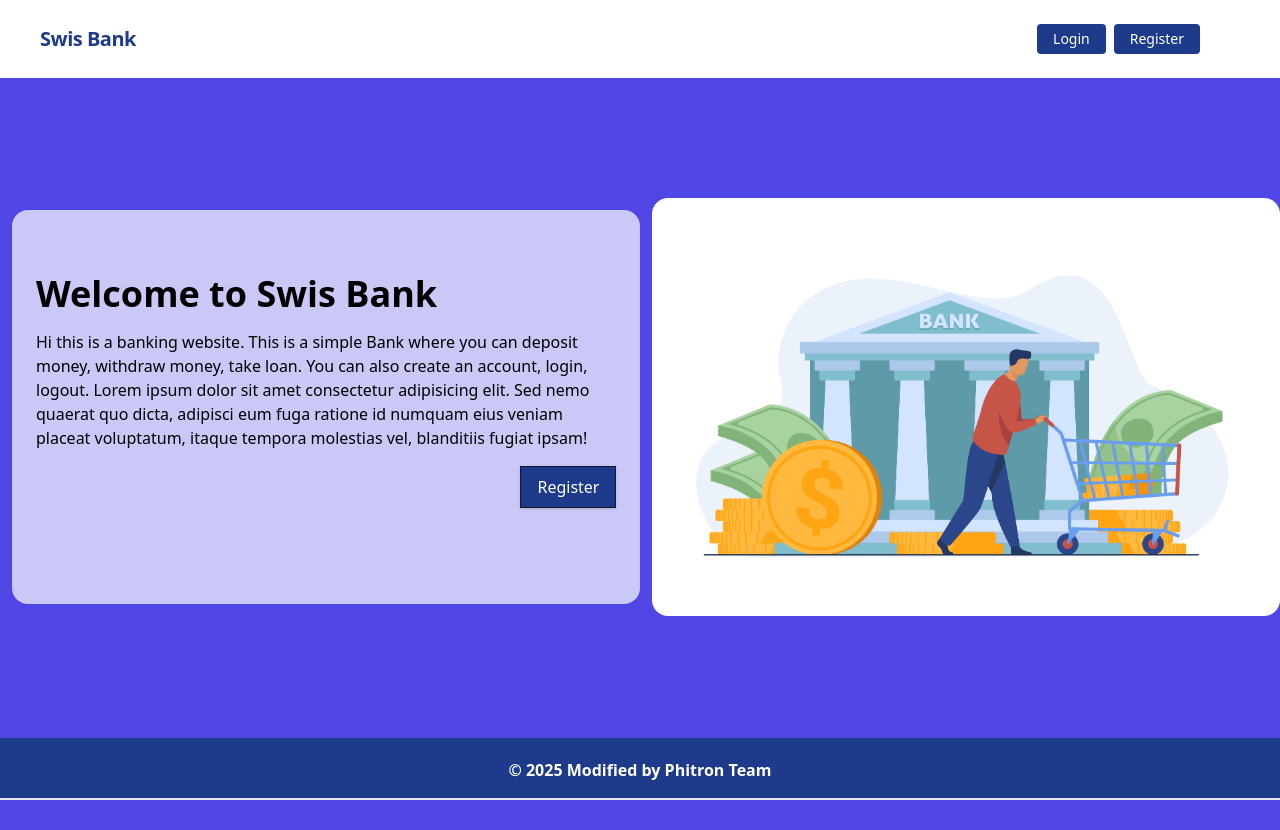
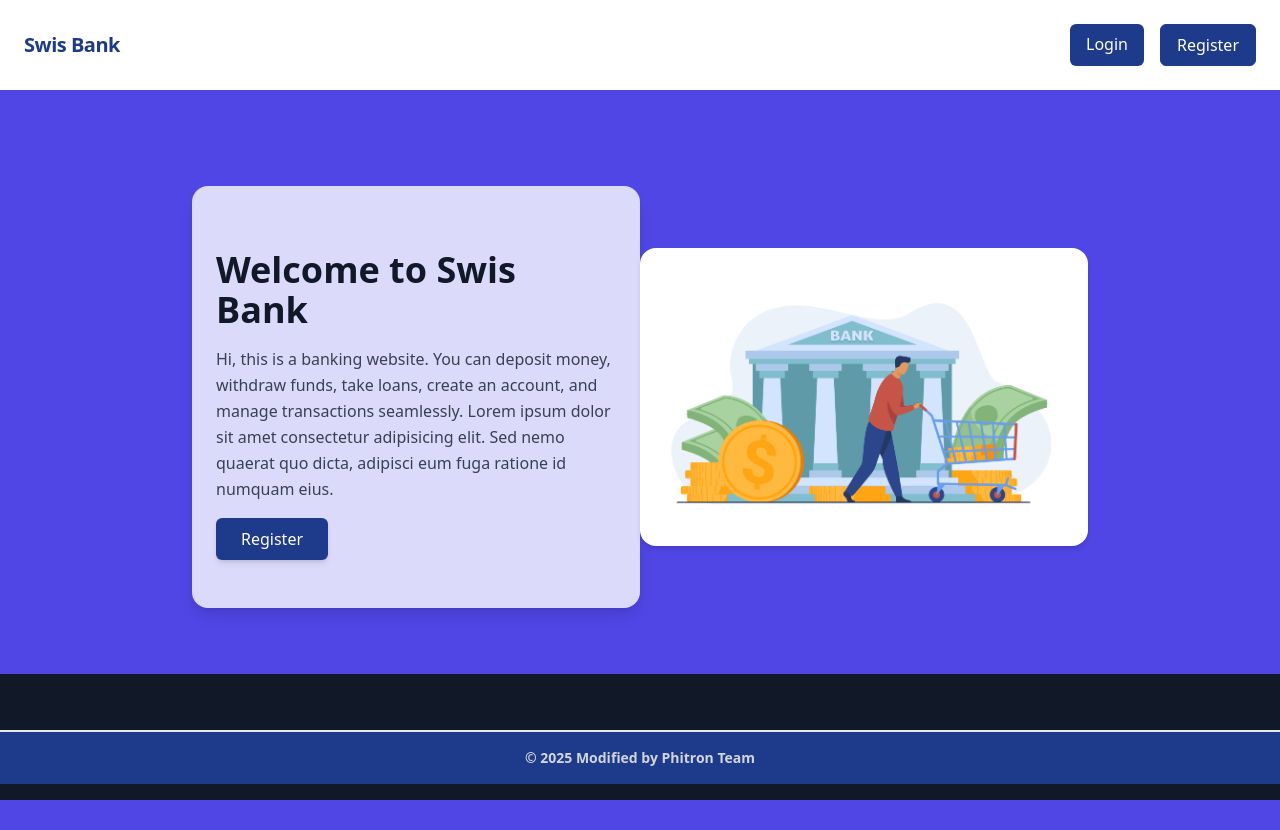
Before and after one commit to Maruf-ult/Bank_management, a Django app: page / in a window 1280 px wide. Before the commit the page ends 800 px from the top, so only its background shows below. Run offline with Django 5.2, Linux system fonts and the light colour scheme; some libraries are stand-ins or nearby versions.

Commit message:
ui updated

```diff
--- a/core/templates/base.html
+++ b/core/templates/base.html
@@ -3,33 +3,26 @@
 <html lang="en">
     <head>
         <meta charset="utf-8" />
-        <meta name="viewport" content="width=device-width, initial-scale=1, shrink-to-fit=no" />
+        <meta name="viewport" content="width=device-width, initial-scale=1" />
         <meta name="description" content="Dummy Banking System" />
         <title>
             {% block head_title %}Banking System{% endblock %}
         </title>
-        <link href="https://unpkg.com/tailwindcss@^1.0/dist/tailwind.min.css" rel="stylesheet">
+        <script src="https://cdn.tailwindcss.com"></script>
 
         {% block head_extra %}{% endblock %}
-        <style>
-            footer {
-                position: fixed !important;
-                bottom: 0 !important;
-                width: 100%;
-            }
-        </style>
     </head>
-    <body class="bg-indigo-600">
+    <body class="bg-indigo-600 flex flex-col min-h-screen">
         {% include 'navbar.html' %}
-        {% block body %}
-            <div class="lg:container lg:mx-auto" id="main">
-                {% include 'messages.html' %}
-                {% block content %}
-                {% endblock %}
-            </div>
+
+        <div class="max-w-screen-lg mx-auto px-4 flex-grow" id="main">
+            {% include 'messages.html' %}
+            {% block content %}
+            {% endblock %}
+        </div>
+
+        <footer class="bg-gray-900 text-white text-center py-4 sticky bottom-0 w-full">
             {% include 'footer.html' %}
-
-        {% endblock %}
+        </footer>
     </body>
-
 </html>
--- a/core/templates/footer.html
+++ b/core/templates/footer.html
@@ -1,11 +1,9 @@
-<footer class="footer bg-blue-900 text-white relative border-b-2 mt-10">
-    <div class="container mx-auto px-6">
-        <div class="mt-5 flex flex-col items-center">
-            <div class="sm:w-2/3 text-center py-0 pb-2">
-                <p class="text-md text-white font-bold mb-2">
-                    © {% now "Y" %} Modified by Phitron Team
-                </p>
-            </div>
+<footer class="bg-blue-900 text-gray-300 border-t-2 py-4 mt-10">
+    <div class="max-w-screen-md mx-auto px-6">
+        <div class="flex justify-center">
+            <p class="text-sm font-semibold text-center">
+                © {% now "Y" %} Modified by Phitron Team
+            </p>
         </div>
     </div>
 </footer>
--- a/core/templates/index.html
+++ b/core/templates/index.html
@@ -1,23 +1,26 @@
 {% extends 'base.html' %}
 {% load static %}
 
-{% block head_title %}Banking System{% endblock %} {% block content %}
-<div class="container mx-auto flex flex-col md:flex-row items-center my-12 md:my-24">
+{% block head_title %}Banking System{% endblock %}
+{% block content %}
+<div class="container mx-auto flex flex-col-reverse md:flex-row items-center my-12 md:my-24 px-6 sm:px-12">
 
-    <div class="flex flex-col w-full lg:w-1/2 justify-center items-start pt-12 pb-24 px-6 bg-white rounded-2xl bg-opacity-70 mx-3">
-        <h1 class="font-bold text-4xl my-4">Welcome to Swis Bank</h1>
-        <p class="leading-normal mb-4">
-            Hi this is a banking website.
-            This is a simple Bank where you can deposit money, withdraw money, take loan. You can also create an account, login, logout. Lorem ipsum dolor sit amet consectetur adipisicing elit. Sed nemo quaerat quo dicta, adipisci eum fuga ratione id numquam eius veniam placeat voluptatum, itaque tempora molestias vel, blanditiis fugiat ipsam!
-
+    <div class="flex flex-col w-full lg:w-1/2 justify-center items-start py-12 px-6 bg-white rounded-2xl bg-opacity-80 shadow-lg">
+        <h1 class="font-bold text-4xl my-4 text-gray-900">Welcome to Swis Bank</h1>
+        <p class="leading-relaxed text-gray-700 mb-4">
+            Hi, this is a banking website. You can deposit money, withdraw funds, take loans, create an account, and manage transactions seamlessly.
+            Lorem ipsum dolor sit amet consectetur adipisicing elit. Sed nemo quaerat quo dicta, adipisci eum fuga ratione id numquam eius.
         </p>
-        <div class="flex justify-end w-full">
-            <a href="{% url 'register' %}" class="bg-blue-900 text-white rounded-none hover:bg-white hover:text-blue-900 hover:border-blue-900 shadow hover:shadow-lg py-2 px-4 border border-gray-900 hover:border-transparent">Register</a>
+        <div class="flex justify-start w-full">
+            <a href="{% url 'register' %}" class="bg-blue-900 text-white rounded-md hover:bg-white hover:text-blue-900 hover:border-blue-900 transition duration-300 shadow-md py-2 px-6 border border-transparent">
+                Register
+            </a>
         </div>
     </div>
-    <div class="w-full lg:w-1/2 lg:py-6 text-center ">
-        <img class ="rounded-2xl" src ="{% static '/img/bank.jpg' %}"/>
+
+    <div class="w-full lg:w-1/2 flex justify-center items-center lg:py-6">
+        <img class="rounded-2xl shadow-md w-full max-w-lg object-cover" src="{% static 'img/bank.jpg' %}" alt="Bank Image">
     </div>
+
 </div>
-
 {% endblock %}
--- a/core/templates/messages.html
+++ b/core/templates/messages.html
@@ -1,13 +1,11 @@
 {% for message in messages %}
-
-<div class="bg-teal-100 border-t-4 border-teal-500 rounded-b text-teal-900 px-4 py-3 shadow-md mt-2" role="alert">
-    <div class="flex">
-        <div class="py-1"><svg class="fill-current h-6 w-6 text-teal-500 mr-4" xmlns="http://www.w3.org/2000/svg" viewBox="0 0 20 20"><path d="M2.93 17.07A10 10 0 1 1 17.07 2.93 10 10 0 0 1 2.93 17.07zm12.73-1.41A8 8 0 1 0 4.34 4.34a8 8 0 0 0 11.32 11.32zM9 11V9h2v6H9v-4zm0-6h2v2H9V5z"/></svg></div>
-        <div>
-            <p class="font-bold">Success!</p>
-            <p class="text-sm">{{ message }}</p>
-        </div>
+<div class="bg-teal-100 border-l-4 border-teal-500 rounded-lg text-teal-900 px-5 py-4 shadow-md mt-2 flex items-center" role="alert" aria-label="Success Message">
+    <svg class="fill-current h-6 w-6 text-teal-500 mr-3 flex-shrink-0" xmlns="http://www.w3.org/2000/svg" viewBox="0 0 20 20">
+        <path d="M2.93 17.07A10 10 0 1 1 17.07 2.93 10 10 0 0 1 2.93 17.07zm12.73-1.41A8 8 0 1 0 4.34 4.34a8 8 0 0 0 11.32 11.32zM9 11V9h2v6H9v-4zm0-6h2v2H9V5z"/>
+    </svg>
+    <div class="flex flex-col">
+        <p class="font-bold">Success!</p>
+        <p class="text-sm">{{ message }}</p>
     </div>
 </div>
-
 {% endfor %}
--- a/core/templates/navbar.html
+++ b/core/templates/navbar.html
@@ -1,43 +1,36 @@
-<nav class="flex items-center justify-between flex-wrap bg-white p-6 px-10">
-    <div class="flex items-center flex-shrink-0 text-white mr-6">
-        <span class="font-semibold text-xl tracking-tight text-blue-900"><a href="/">Swis Bank</a></span>
+<nav class="flex items-center justify-between flex-wrap bg-white p-6">
+    <div class="flex items-center flex-shrink-0 text-blue-900 mr-6">
+        <span class="font-semibold text-xl tracking-tight"><a href="/">Swis Bank</a></span>
     </div>
-    <div class="block lg:hidden">
-        <button class="flex items-center px-3 py-2 border rounded text-white border-white-400 hover:text-white hover:border-white">
-            <svg class="fill-current h-3 w-3" viewBox="0 0 20 20" xmlns="http://www.w3.org/2000/svg"><title>Menu</title><path d="M0 3h20v2H0V3zm0 6h20v2H0V9zm0 6h20v2H0v-2z"/></svg>
+
+    <!-- Mobile Menu Button -->
+    <div class="lg:hidden">
+        <button class="flex items-center px-3 py-2 border rounded text-blue-900 border-blue-400 hover:text-white hover:bg-blue-900 transition duration-300">
+            <svg class="fill-current h-5 w-5" xmlns="http://www.w3.org/2000/svg" viewBox="0 0 20 20">
+                <title>Menu</title>
+                <path d="M0 3h20v2H0V3zm0 6h20v2H0V9zm0 6h20v2H0v-2z"/>
+            </svg>
         </button>
     </div>
-    <!-- Register Login non logged in user er jonne -->
-    <!-- Report , Withdraw, Deposit       Profile Logout logged in user -->
-    <div class="w-full block flex-grow lg:flex lg:items-center lg:w-auto px-10">
+
+    <div class="hidden lg:flex lg:items-center lg:space-x-6">
         {% if request.user.is_authenticated %}
-            <div class="text-md lg:flex-grow">
-                <a href="{% url 'transaction_report' %}" class="block mt-4 lg:inline-block lg:mt-0 text-blue-900 hover:text-red-900 hover:font-black mr-4">
-                    Report
-                </a>
-                <a href="{% url 'deposit_money' %}" class="block mt-4 lg:inline-block lg:mt-0 text-blue-900 hover:text-red-900 hover:font-black mr-4">
-                    Deposit
-                </a>
-                <a href="{% url 'withdraw_money' %}" class="block mt-4 lg:inline-block lg:mt-0 text-blue-900 hover:text-red-900 hover:font-black mr-4">
-                    Withdraw
-                </a>
-                <a href="{% url 'loan_request' %}" class="block mt-4 lg:inline-block lg:mt-0 text-blue-900 hover:text-red-900 hover:font-black mr-4">
-                    Loan Request
-                </a>
+            <div class="flex space-x-4">
+                <a href="{% url 'transaction_report' %}" class="text-blue-900 hover:text-red-900 font-semibold transition duration-300">Report</a>
+                <a href="{% url 'deposit_money' %}" class="text-blue-900 hover:text-red-900 font-semibold transition duration-300">Deposit</a>
+                <a href="{% url 'withdraw_money' %}" class="text-blue-900 hover:text-red-900 font-semibold transition duration-300">Withdraw</a>
+                <a href="{% url 'loan_request' %}" class="text-blue-900 hover:text-red-900 font-semibold transition duration-300">Loan Request</a>
             </div>
-            <div class="flex w-auto">
-                <div class="text-blue-900 my-auto font-black px-5">Welcome, {{ request.user.first_name }} (balance : {{request.user.account.balance}}) </div>
 
-                <a href="{% url 'profile' %}" class="mx-2 inline-block font-medium text-sm px-4 py-2 leading-none bg-blue-900 rounded text-white border-white hover:border-transparent hover:text-dark hover:bg-red-700 mt-4 lg:mt-0">Profile</a>
-                <a href="{% url 'logout' %}" class="mx-2 inline-block font-medium text-sm px-4 py-2 leading-none bg-blue-900 rounded text-white border-white hover:border-transparent hover:text-dark hover:bg-red-700 mt-4 lg:mt-0">Logout</a>
+            <div class="flex items-center space-x-4">
+                <p class="text-blue-900 font-bold">Welcome, {{ request.user.first_name }} (Balance: {{request.user.account.balance}})</p>
+                <a href="{% url 'profile' %}" class="bg-blue-900 text-white px-4 py-2 rounded-md hover:bg-red-700 transition duration-300">Profile</a>
+                <a href="{% url 'logout' %}" class="bg-blue-900 text-white px-4 py-2 rounded-md hover:bg-red-700 transition duration-300">Logout</a>
             </div>
         {% else %}
-            <div class="text-md lg:flex-grow"></div>
-            <div>
-                <a href="{% url 'login' %}" class="mr-2 inline-block font-medium text-sm px-4 py-2 leading-none bg-blue-900 rounded text-white border-white hover:border-transparent hover:text-gray-800 hover:bg-red-700 mt-4 lg:mt-0">Login</a>
-            </div>
-            <div>
-                <a href="{% url 'register' %}" class="inline-block font-medium text-sm px-4 py-2 leading-none bg-blue-900 rounded text-white border-white hover:border-transparent hover:text-gray-800 hover:bg-white mt-4 lg:mt-0">Register</a>
+            <div class="flex space-x-4">
+                <a href="{% url 'login' %}" class="bg-blue-900 text-white px-4 py-2 rounded-md hover:bg-red-700 transition duration-300">Login</a>
+                <a href="{% url 'register' %}" class="bg-blue-900 text-white px-4 py-2 rounded-md hover:bg-white hover:text-blue-900 border border-blue-900 transition duration-300">Register</a>
             </div>
         {% endif %}
     </div>
```
Also changed, not shown: accounts/templates/accounts/user_login.html (+26 -13 lines), transactions/templates/transactions/admin_email.html (+9 -6 lines), transactions/templates/transactions/deposite_email.html (+9 -5 lines), transactions/templates/transactions/loan_email.html (+9 -5 lines), transactions/templates/transactions/loan_request.html (+27 -27 lines), transactions/templates/transactions/transaction_form.html (+20 -14 lines), transactions/templates/transactions/transaction_report.html (+34 -61 lines), transactions/templates/transactions/withdrawal_email.html (+9 -5 lines).
